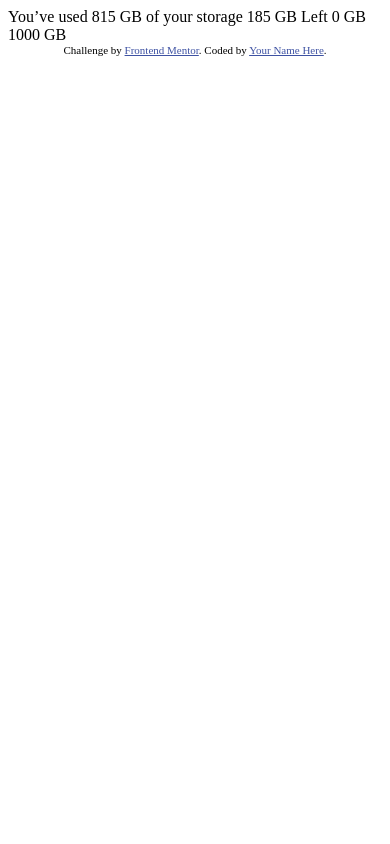
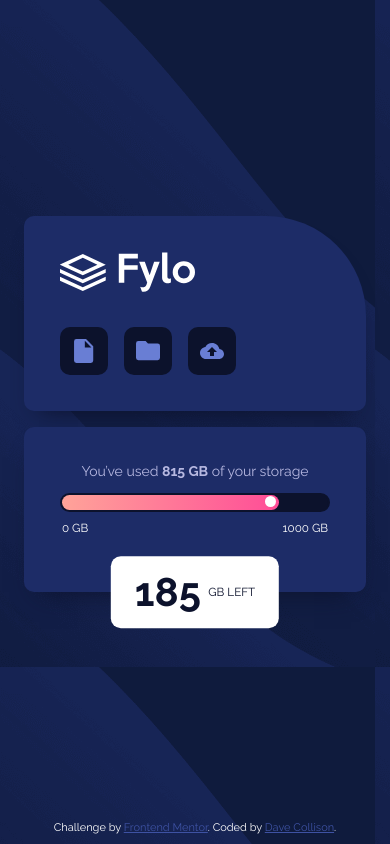
Before and after one commit to thebigdavec/fylo-data-storage-component-master, a plain HTML site: page index.html in a window 390 px wide. Drawn offline with Linux system fonts and the light colour scheme.

Commit message:
mobile first design complete

```diff
--- a/index.html
+++ b/index.html
@@ -1,31 +1,57 @@
 <!DOCTYPE html>
 <html lang="en">
+
 <head>
-  <meta charset="UTF-8">
-  <meta name="viewport" content="width=device-width, initial-scale=1.0"> <!-- displays site properly based on user's device -->
+    <meta charset="UTF-8" />
+    <meta name="viewport" content="width=device-width, initial-scale=1.0" />
+    <!-- displays site properly based on user's device -->
 
-  <link rel="icon" type="image/png" sizes="32x32" href="./images/favicon-32x32.png">
+    <link rel="icon" type="image/png" sizes="32x32" href="./images/favicon-32x32.png" />
+    <link rel="stylesheet" href="style.css" />
+    <link rel="preconnect" href="https://fonts.gstatic.com">
+    <link href="https://fonts.googleapis.com/css2?family=Raleway:wght@400;700&display=swap" rel="stylesheet">
 
-  <title>Frontend Mentor | Fylo data storage component</title>
+    <title>Frontend Mentor | Fylo data storage component</title>
 
-  <!-- Feel free to remove these styles or customise in your own stylesheet 👍 -->
-  <style>
-    .attribution { font-size: 11px; text-align: center; }
-    .attribution a { color: hsl(228, 45%, 44%); }
-  </style>
+    <!-- Feel free to remove these styles or customise in your own stylesheet 👍 -->
+    <style>
+
+    </style>
 </head>
+
 <body>
+    <main>
+        <header>
+            <img src="./images/logo.svg" alt="Fylo Logo">
+            <div class="icons">
+                <div class="icon">
 
-  You’ve used 815 GB of your storage
+                    <img src="./images/icon-document.svg" alt="document">
+                </div>
+                <div class="icon">
+                    <img src="./images/icon-folder.svg" alt="folder">
+                </div>
+                <div class="icon">
+                    <img src="./images/icon-upload.svg" alt="upload">
+                </div>
+            </div>
+        </header>
+        <section>
+            <p>You’ve used <strong>815 GB</strong> of your storage</p>
+            <div class="remaining"><strong>185</strong>GB Left</div>
+            <div class="progress-container">
+                <div class="progress-fill"></div>
+                <div class="markers">
+                    <div class="marker">0 GB</div>
+                    <div class="marker">1000 GB</div>
+                </div>
+            </div>
+        </section>
+        <div class="attribution">
+            Challenge by
+            <a href="https://www.frontendmentor.io?ref=challenge" target="_blank">Frontend Mentor</a>. Coded by <a href="https://davecollison.com">Dave Collison</a>.
+        </div>
+    </main>
+</body>
 
-  185 GB Left
-
-  0 GB
-  1000 GB
-
-  <div class="attribution">
-    Challenge by <a href="https://www.frontendmentor.io?ref=challenge" target="_blank">Frontend Mentor</a>.
-    Coded by <a href="#">Your Name Here</a>.
-  </div>
-</body>
 </html>
--- /dev/null
+++ b/style.css
@@ -0,0 +1,154 @@
+:root {
+    /* colors */
+    --clr-paleblue: hsl(243, 100%, 93%);
+    --clr-grayishblue: hsl(229, 7%, 55%);
+    --clr-darkblue: hsl(228, 56%, 26%);
+    --clr-verydarkblue: hsl(229, 57%, 11%);
+    --clr-gradient-left: hsl(6, 100%, 80%);
+    --clr-gradient-right: hsl(335, 100%, 65%);
+    --fw-normal: 400;
+    --fw-bold: 700;
+}
+
+*,
+*::before,
+*::after {
+    box-sizing: border-box;
+}
+
+body {
+    font-family: 'Raleway', sans-serif;
+    font-size: 14px;
+    display: flex;
+    justify-content: center;
+    align-items: center;
+    min-height: 100vh;
+    margin: 0;
+    background-color: #003;
+    background-image: url(images/bg-mobile.png);
+    color: white;
+}
+
+main {
+    display: flex;
+    flex-direction: column;
+    align-items: center;
+    justify-content: center;
+    padding: 1.5rem;
+    width: 100%;
+}
+
+header,
+section {
+    background-color: var(--clr-darkblue);
+    width: 100%;
+    padding: 2.25rem;
+    border-radius: 10px;
+    flex-basis: 100%;
+    box-shadow: 0 15px 25px -15px var(--clr-verydarkblue);
+}
+
+header {
+    border-top-right-radius: 100px;
+    margin-bottom: 1rem;
+}
+
+header>img {
+    margin-bottom: 2rem;
+}
+
+.icons {
+    display: grid;
+    gap: 1rem;
+    grid-template-columns: repeat(3, 3rem);
+    grid-template-rows: 3rem;
+}
+
+.icon {
+    width: 100%;
+    height: 100%;
+    background-color: var(--clr-verydarkblue);
+    border-radius: 10px;
+    display: grid;
+    align-items: center;
+    justify-content: center;
+}
+
+section {
+    position: relative;
+    padding-bottom: 5rem;
+    margin-bottom: 2.25rem;
+}
+
+p {
+    margin-top: 0;
+    color: var(--clr-paleblue);
+    opacity: 0.8;
+    text-align: center;
+}
+
+.progress-container {
+    width: 100%;
+    height: 1.2rem;
+    background-color: var(--clr-verydarkblue);
+    border-radius: 1rem;
+    border: 2px solid var(--clr-verydarkblue);
+}
+
+.progress-fill {
+    position: relative;
+    width: 81.5%;
+    height: 100%;
+    border-radius: 1rem;
+    background: linear-gradient( 90deg, var(--clr-gradient-left), var(--clr-gradient-right));
+}
+
+.progress-fill::after {
+    position: absolute;
+    content: '';
+    right: 3px;
+    top: 1.5px;
+    height: 0.65rem;
+    width: 0.65rem;
+    border-radius: 1rem;
+    background-color: white;
+}
+
+.markers {
+    display: flex;
+    justify-content: space-between;
+    font-size: smaller;
+    padding: 0.7rem 0 3rem;
+}
+
+.remaining {
+    position: absolute;
+    bottom: 0;
+    left: 50%;
+    font-size: smaller;
+    transform: translate(-50%, 50%);
+    display: flex;
+    align-items: center;
+    background-color: white;
+    color: var(--clr-verydarkblue);
+    text-transform: uppercase;
+    width: fit-content;
+    padding: 0.8rem 1.5rem;
+    border-radius: 10px;
+}
+
+.remaining strong {
+    font-size: 2.5rem;
+    margin-right: 0.3ch;
+}
+
+.attribution {
+    position: absolute;
+    bottom: 10px;
+    font-size: 11px;
+    text-align: center;
+}
+
+.attribution a {
+    color: hsl(228, 45%, 44%);
+}
```
Also changed, not shown: favicon-32x32.png (renamed from images/favicon-32x32.png).
